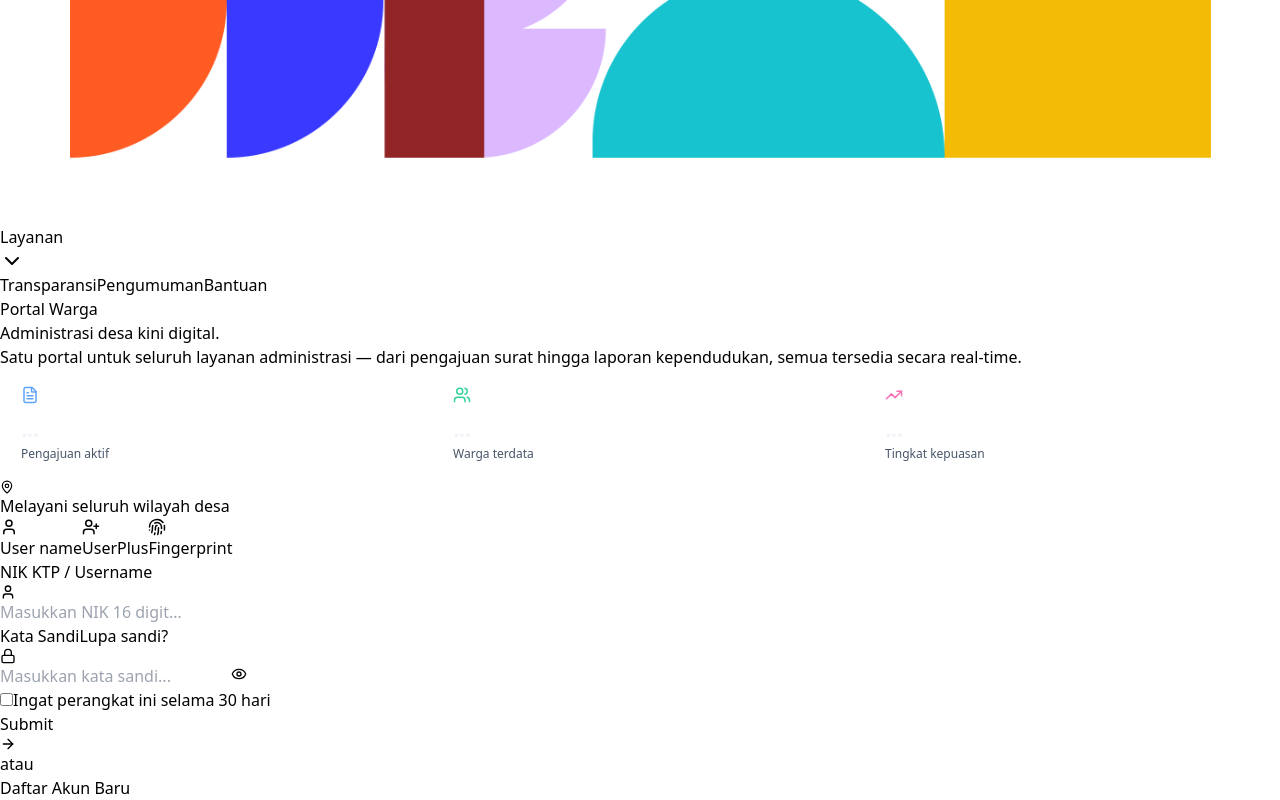
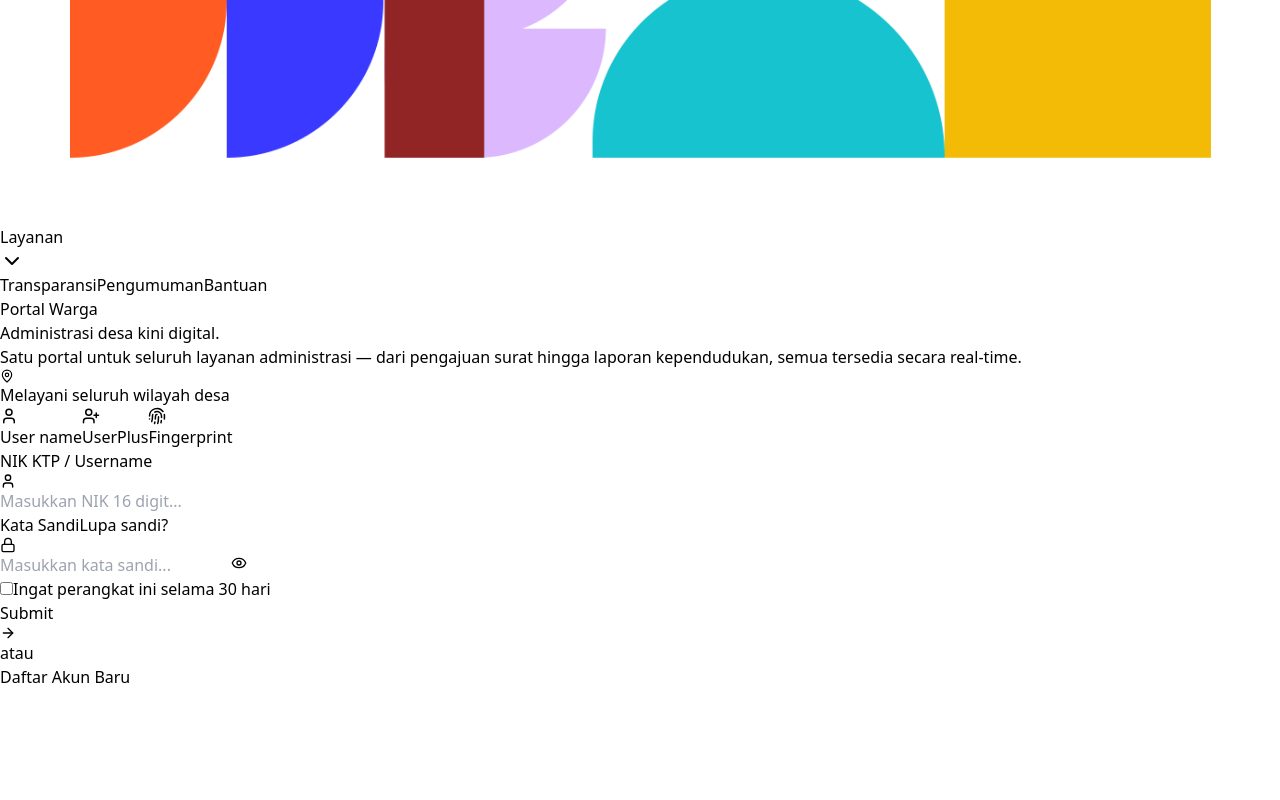
Before and after one commit to mochRiezkyDwiK/DigiDesa, a React (Vite) app in the folder frontend/: page /login in a window 1280 px wide. Shown: the part 673-1473 px from the top of the page. After the commit the page ends 1362 px from the top, so only its background shows below. Built offline with nearby package versions, Linux system fonts and the light colour scheme.

Commit message:
fix: hapus StatsWidget dari halaman login

```diff
--- a/frontend/src/pages/Login.tsx
+++ b/frontend/src/pages/Login.tsx
@@ -21,7 +21,7 @@ import {
 // Mengimpor komponen dari folder komponen
 import Navbar from "../components/Navbar";
 import Footer from "../components/Footer";
-import StatsWidget from "../components/StatsWidgets";
+// import StatsWidget from "../components/StatsWidgets";
 
 const EASE = [0.22, 1, 0.36, 1] as const;
 
@@ -188,7 +188,7 @@ export default function Login() {
             variants={fadeUp}
             className="w-full max-w-xl mx-auto lg:mx-0"
           >
-            <StatsWidget />
+            {/* <StatsWidget /> */}
           </motion.div>
 
           <motion.div
```
